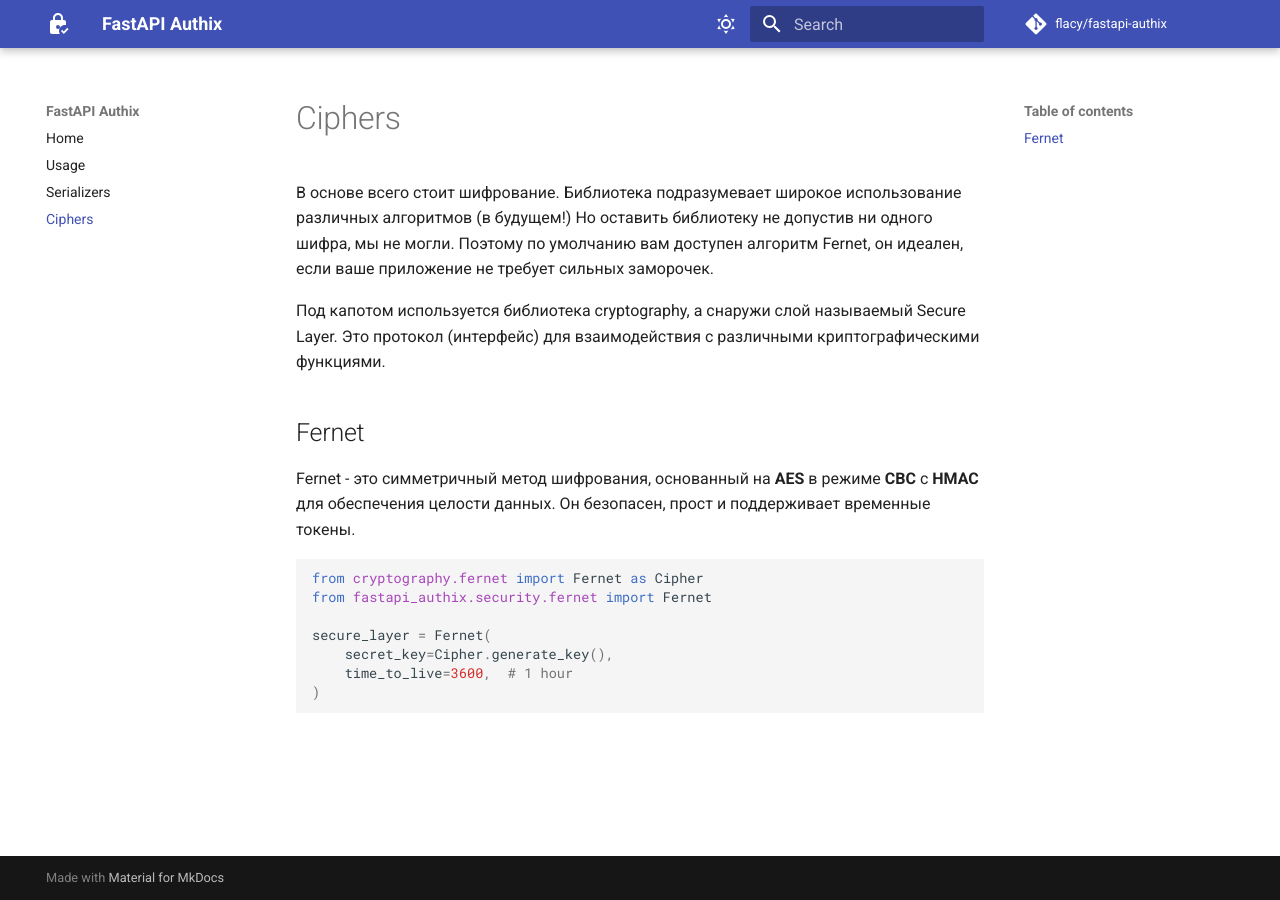
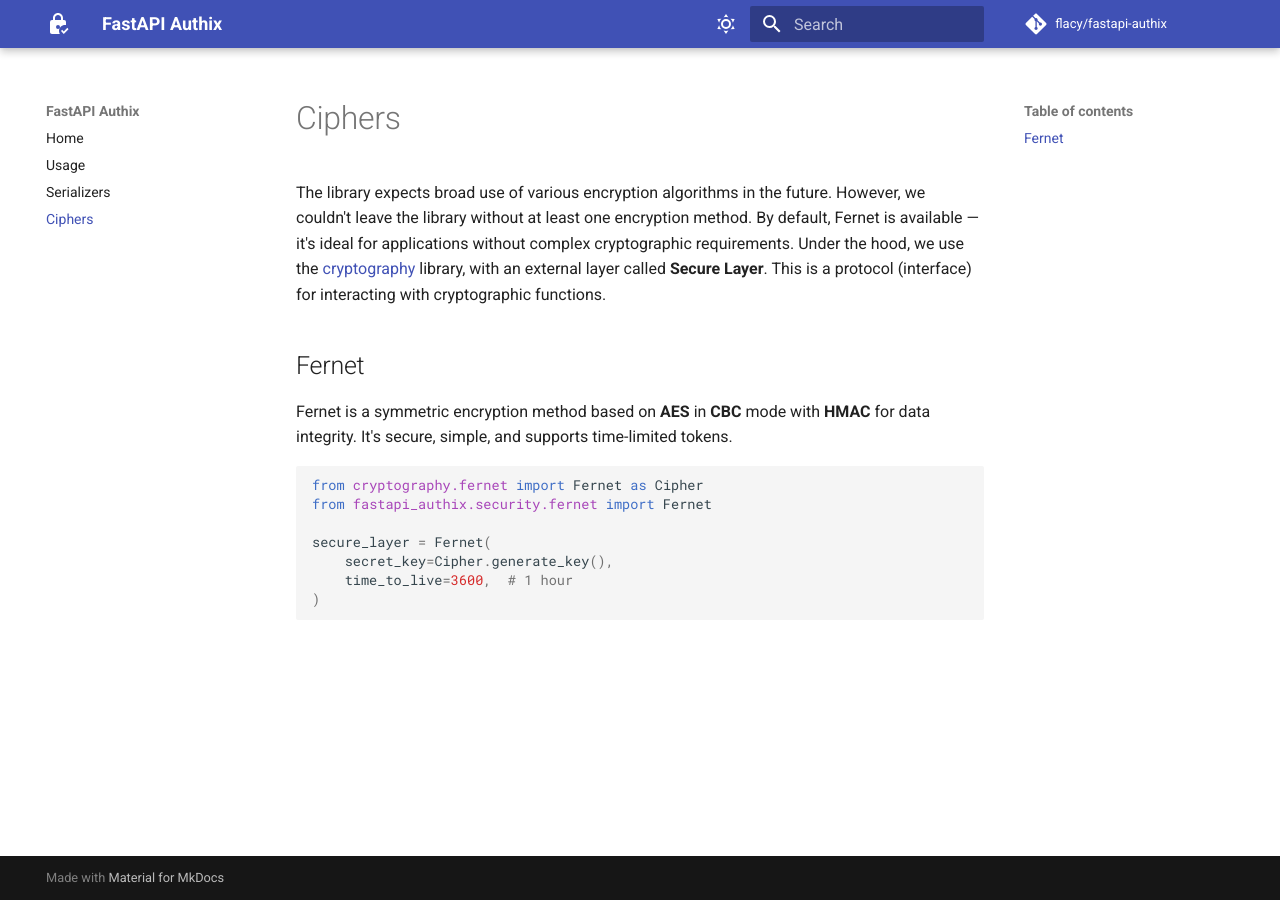
Before and after one commit to Flacy/fastapi-authix, an MkDocs documentation site: the page built from docs/ciphers.md, in a window 1280 px wide. Built offline with MkDocs 1.6.1 and Material for MkDocs 9.7.7, drawn with Linux system fonts in a browser that asks for light colours; comment, search, counter and statistics services are not loaded.

Commit message:
fix: translate page to english

````diff
--- a/docs/ciphers.md
+++ b/docs/ciphers.md
@@ -1,16 +1,13 @@
-В основе всего стоит шифрование.
-Библиотека подразумевает широкое использование различных алгоритмов (в будущем!)
-Но оставить библиотеку не допустив ни одного шифра, мы не могли.
-Поэтому по умолчанию вам доступен алгоритм Fernet,
-он идеален, если ваше приложение не требует сильных заморочек.
-
-Под капотом используется библиотека cryptography, а снаружи слой называемый Secure Layer.
-Это протокол (интерфейс) для взаимодействия с различными криптографическими функциями.
+The library expects broad use of various encryption algorithms in the future.
+However, we couldn't leave the library without at least one encryption method.
+By default, Fernet is available — it's ideal for applications without complex cryptographic requirements.
+Under the hood, we use the [cryptography](https://cryptography.io/en/latest/) library,
+with an external layer called **Secure Layer**.
+This is a protocol (interface) for interacting with cryptographic functions.
 
 ## Fernet
-Fernet - это симметричный метод шифрования,
-основанный на **AES** в режиме **CBC** с **HMAC** для обеспечения целости данных.
-Он безопасен, прост и поддерживает временные токены.
+Fernet is a symmetric encryption method based on **AES** in **CBC** mode with **HMAC** for data integrity.
+It's secure, simple, and supports time-limited tokens.
 
 ```python
 from cryptography.fernet import Fernet as Cipher
````
